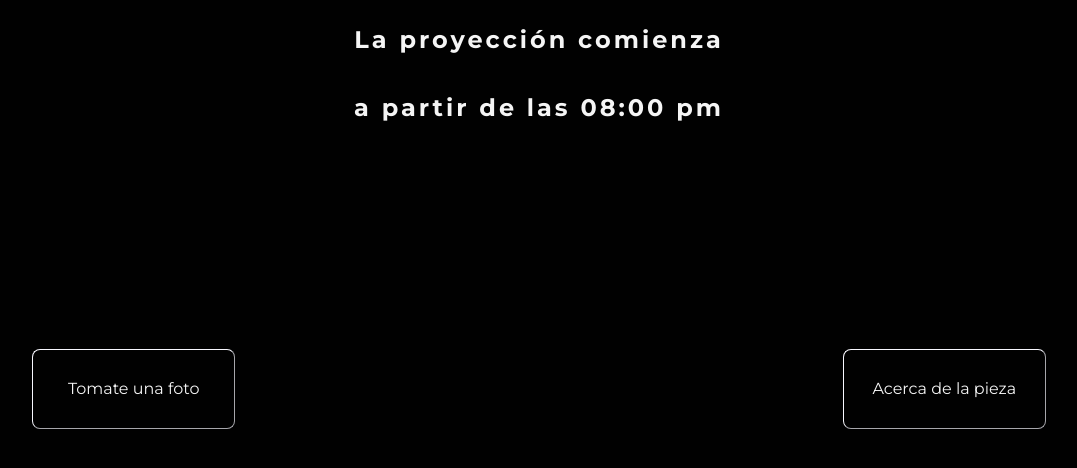
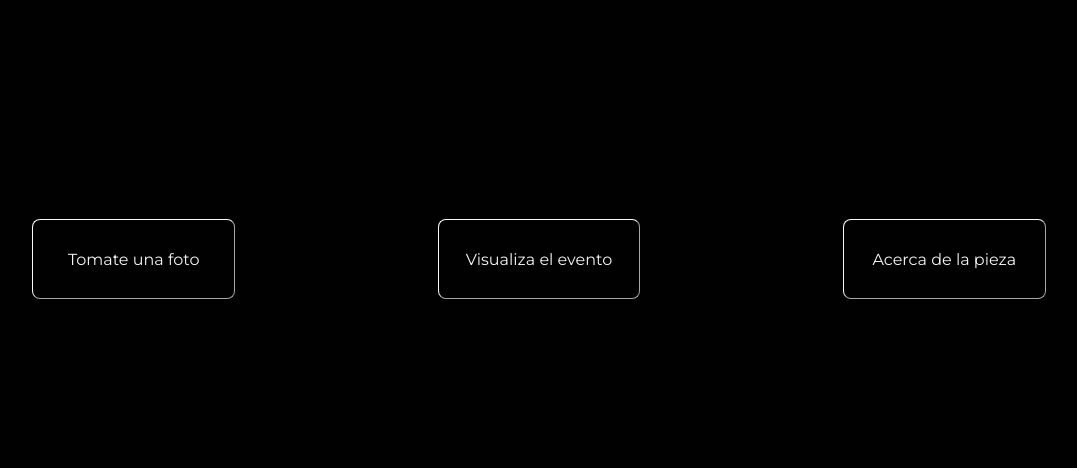
Before and after one commit to SoyUnCitrico/rastros-rostros, a website: page public/index.html in a window 1280 px wide. Shown: the part 312-780 px from the top of the page, without its empty margins (101-1178 px from the left). Drawn offline with Linux system fonts and the light colour scheme.

Commit message:
Habilitando streaming

```diff
--- a/public/index.html
+++ b/public/index.html
@@ -18,15 +18,15 @@
         <source src="./data/rostrosVideo.mp4" alt="Video de Rastros Rostros"/>
       </video>
     </div>
-    <div class="hero-prox">
+    <!-- <div class="hero-prox"> -->
       <!-- <h2>Manda tu foto a partir de las 5:00 pm</h2> -->
-      <h2>La proyección comienza </h2>
-      <h2>a partir de las 08:00 pm</h2>
-    </div>
+      <!-- <h2>La proyección comienza a partir de las</h2> -->
+      <!-- <h2>08:00 pm</h2> -->
+    <!-- </div> -->
     <div class="hero-nav">
       <a class="button-cta" href="./camera.html">Tomate una foto</a>
-      <div></div>
-      <!-- <a href="./dataApp.html">Visualiza el evento</a> -->
+      <!-- <div></div> -->
+      <a href="./dataApp.html">Visualiza el evento</a>
       <a href="./info.html">Acerca de la pieza</a>
     </div>
 
```
Also changed, not shown: public/dataApp.html (+2 -2 lines), public/info.html (+1 -1 lines).
